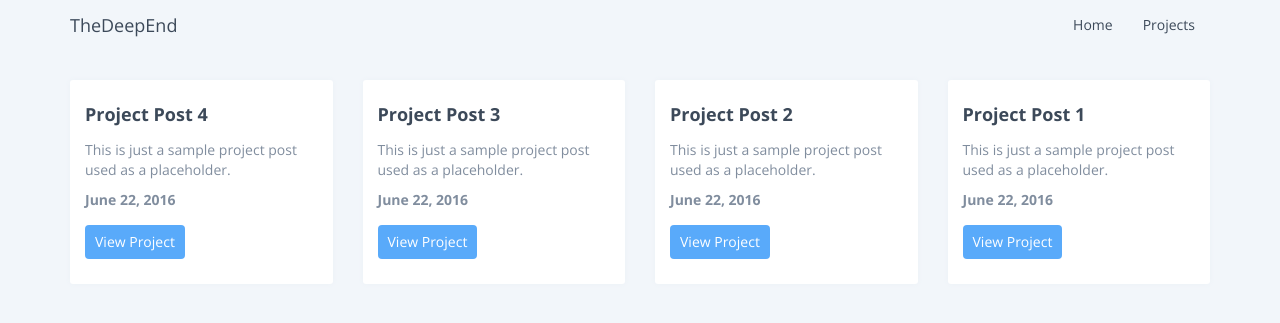
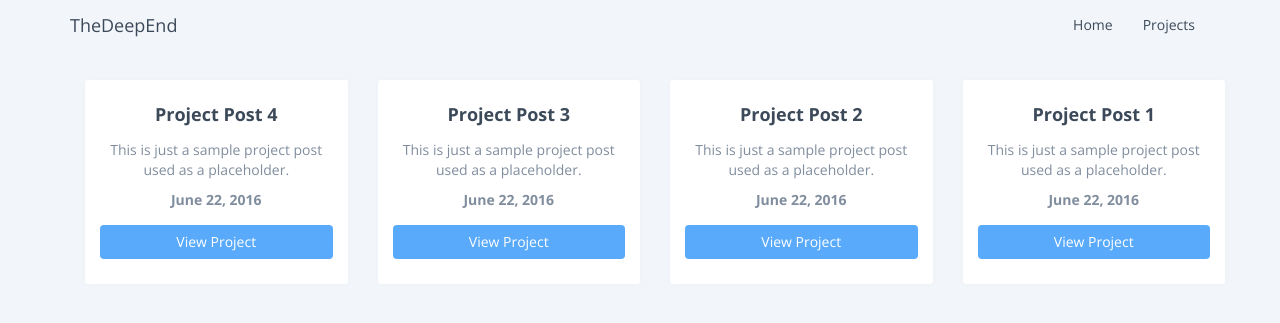
Before and after one commit to TheDeepEnd/thedeepend.github.io, a Jekyll site: the page built from projects.html, in a window 1280 px wide. Shown: the top 323 px of the page. Built offline with Jekyll 4.4.1, drawn with Linux system fonts in a browser that asks for light colours.

Commit message:
Style project boxes.

```diff
--- a/projects.html
+++ b/projects.html
@@ -4,11 +4,11 @@ permalink: /projects/
 title: Projects
 published: true
 ---
-
+<div class="container">
   <div class="row">
     {% for post in site.categories['projects'] %}
     <div class="col-xs-12 col-sm-6 col-md-3">
-    <div class="project-box">
+      <div class="project-box text-center">
         <div class="box box-header">
           <h4>{{ post.title }}</h4>
         </div>
@@ -17,9 +17,10 @@ published: true
           <p class="date">{{ post.date | date: '%B %d, %Y' }}</p>
         </div>
         <div class="box box-button">
-          <a href="{{ post.url }}" class="btn btn-primary">View Project</a>
+            <a href="{{ post.url }}" class="btn btn-primary btn-block">View Project</a>
         </div>
       </div>
     </div>
     {% endfor %}
   </div>
+</div>
```
Lines whose indentation alone changed are shown as unchanged.
